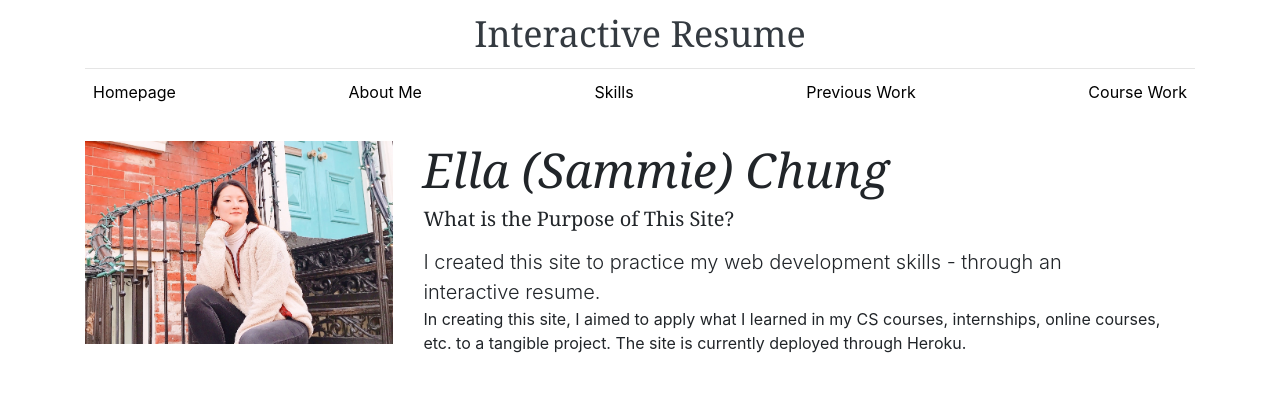
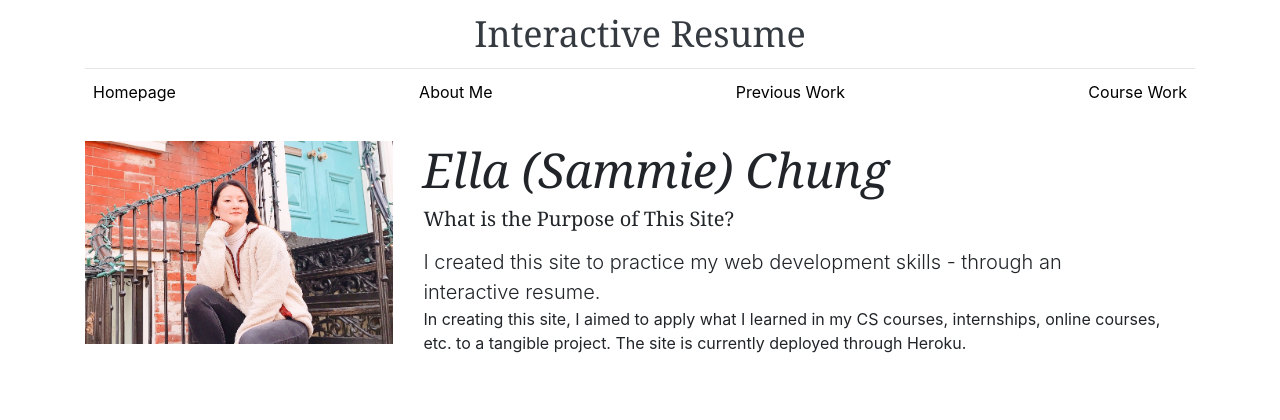
Before and after one commit to EllaChung/escResume, a Django app: page /aboutme/ in a window 1280 px wide. Shown: the top 420 px of the page. Run offline with Django 3.2, Linux system fonts and the light colour scheme; some libraries are stand-ins or nearby versions.

Commit message:
removes skills from navbar

```diff
--- a/polls/templates/polls/base.html
+++ b/polls/templates/polls/base.html
@@ -20,7 +20,7 @@
     <nav class="nav d-flex justify-content-between">
       <a class="p-2" href="/homepage/">Homepage</a>
       <a class="p-2" href="/aboutme/">About Me</a>
-      <a class="p-2" href="/skills/">Skills</a>
+      <!--<a class="p-2" href="/skills/">Skills</a>-->
       <!--<a class="p-2" href="/resume/">Resume</a>-->
       <a class="p-2" href="/previousWork/">Previous Work</a>
       <a class="p-2" href="/courseWork/">Course Work</a>
```
